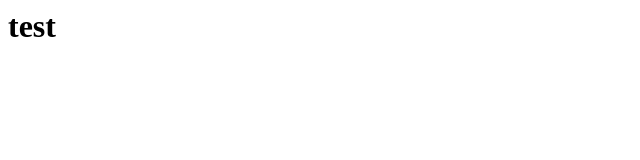
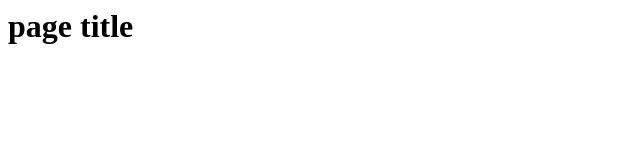
Before and after one commit to kathleenmariko/modern_js_ninja, a plain HTML site: page index.html in a window 1280 px wide. Shown: the whole page, without its empty margins (0-640 px from the left). Drawn offline with Linux system fonts and the light colour scheme.

Commit message:
addedsandboxsrc

```diff
--- a/index.html
+++ b/index.html
@@ -4,8 +4,12 @@
     <meta http-equiv="X-UA-Compatible" content="IE=edge">
     <meta name="viewport" content="width=device-width, initial-scale=1.0">
     <title>Document</title>
+    <script>
+        alert('hello, world');
+    </script>
 </head>
 <body>
-    <h1>test</h1>
+    <h1>page title</h1>
+
 </body>
 </html>
```
Also changed, not shown: sandbox.js (added).
